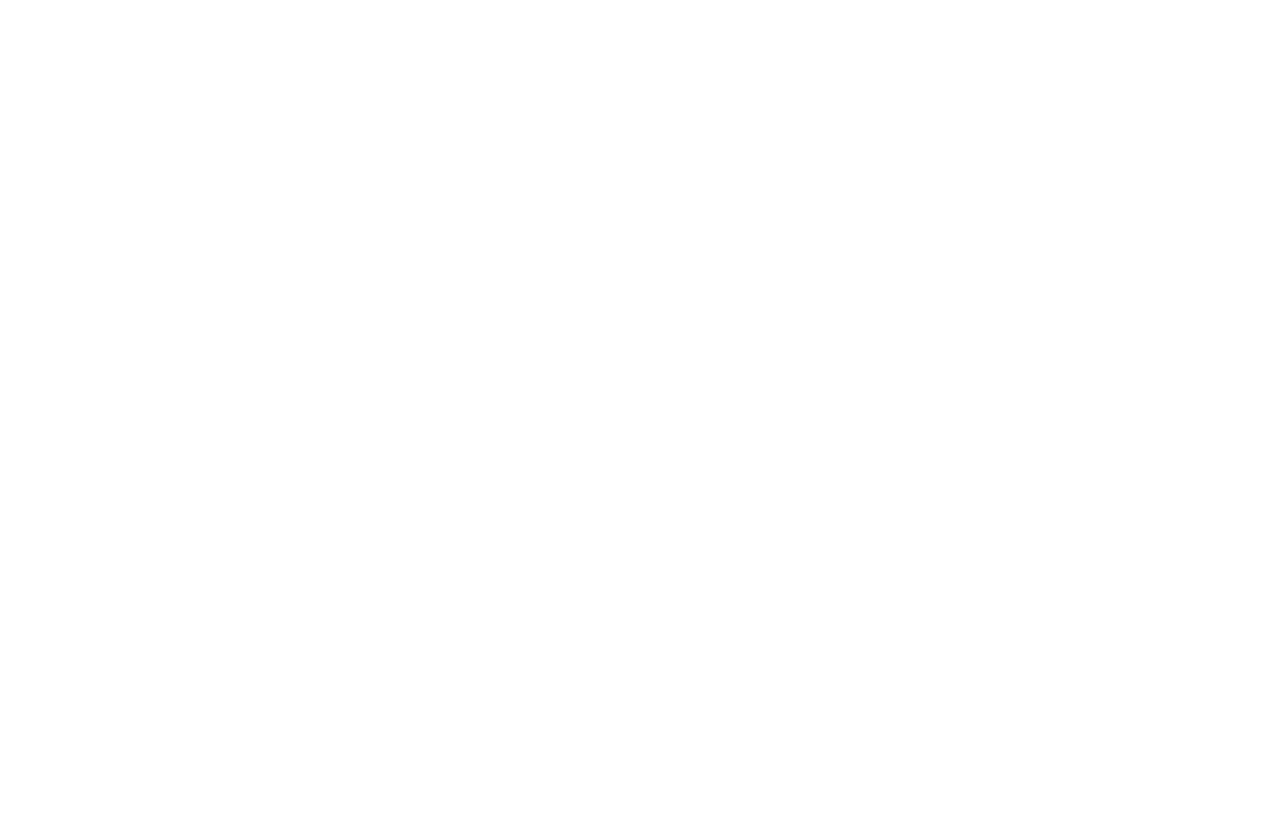
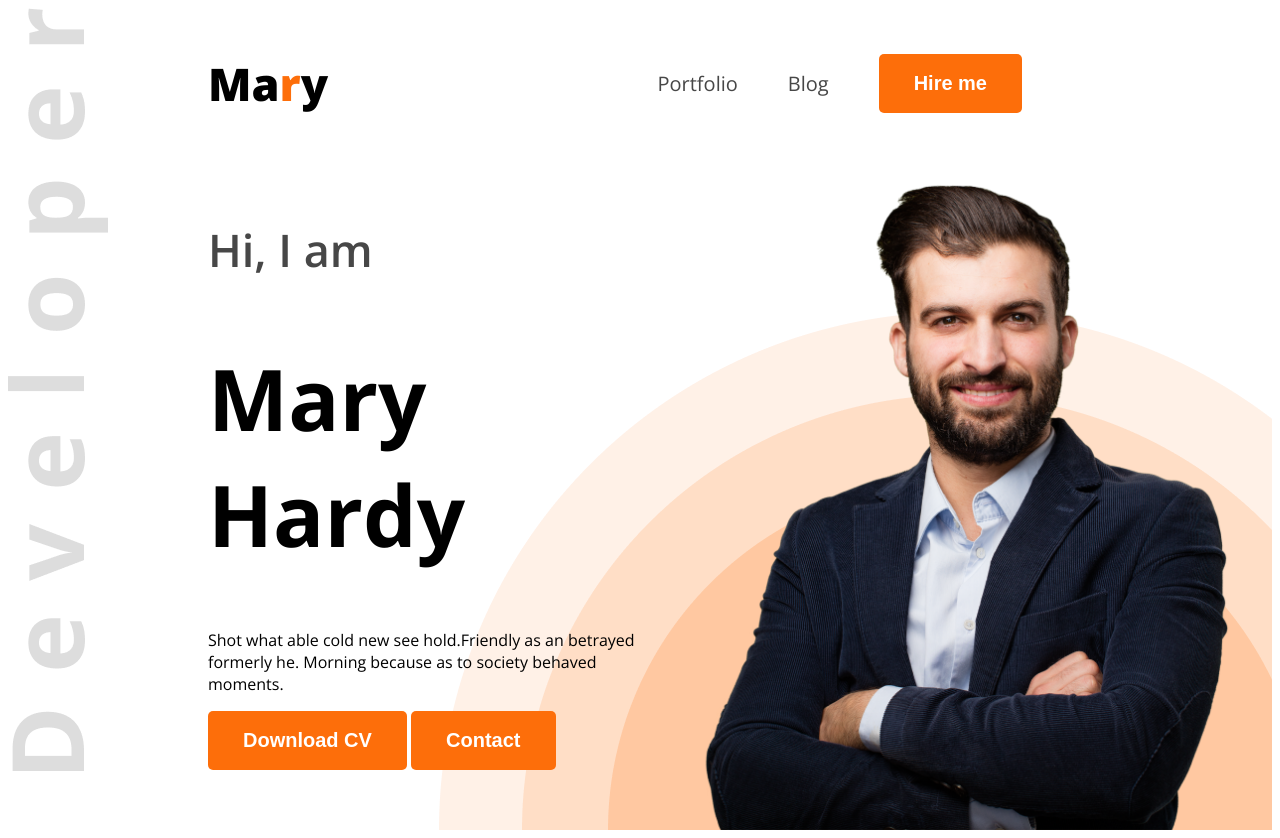
Before and after one commit to efazsanok/web-developer-portfolio, a plain HTML site: page index.html in a window 1280 px wide. Before the commit the page ends 800 px from the top, so only its background shows below. Drawn offline with nearby package versions, Linux system fonts and the light colour scheme.

Commit message:
added portfolio header part

```diff
--- a/index.html
+++ b/index.html
@@ -1,13 +1,41 @@
 <!DOCTYPE html>
 <html lang="en">
+
 <head>
     <meta charset="UTF-8">
     <meta name="viewport" content="width=device-width, initial-scale=1.0">
     <title>Web Developer Portfolio</title>
+    <link rel="preconnect" href="https://fonts.googleapis.com">
+    <link rel="preconnect" href="https://fonts.gstatic.com" crossorigin>
+    <link href="https://fonts.googleapis.com/css2?family=Open+Sans:ital,wght@0,300..800;1,300..800&display=swap"
+        rel="stylesheet">
+    <link rel="stylesheet" href="styles/portfolio.css">
 </head>
-<body>
-    <header></header>
+
+<body class="open-sans-normal">
+    <header class="header">
+        <nav>
+            <h3 class="nav-title">Ma<span class="text-primary">r</span>y</h3>
+            <ul>
+                <li><a class="dark-2" href="">Portfolio</a></li>
+                <li><a class="dark-2" href="">Blog</a></li>
+                <li><a href=""><Button class="btn-primary">Hire me</Button></a></li>
+            </ul>
+        </nav>
+        <div class="banner">
+            <div class="banner-content">
+                <h4 class="banner-greetings dark-2">Hi, I am</h4>
+                <h1 class="banner-title">Mary Hardy</h1>
+                <p class="banner-description">Shot what able cold new see hold.Friendly as an betrayed formerly he.
+                    Morning because as to society behaved moments.</p>
+                <button class="btn-primary">Download CV</button>
+                <button class="btn-primary">Contact</button>
+            </div>
+            <img class="banner-profile-pic" src="images/hardy.png" alt="">
+        </div>
+    </header>
     <main></main>
     <footer></footer>
 </body>
+
 </html>
--- /dev/null
+++ b/styles/portfolio.css
@@ -0,0 +1,74 @@
+.open-sans-normal {
+    font-family: "Open Sans", sans-serif;
+    font-optical-sizing: auto;
+    font-style: normal;
+    font-variation-settings:
+        "wdth" 100;
+}
+/* shared style */
+.text-primary{
+    color: #FD6E0A;
+}
+.dark-2{
+    color: #474747;
+}
+.btn-primary{
+    font-size: 20px;
+    font-weight: 700;
+    color: white;
+    padding: 18px 35px;
+    border-radius: 5px;
+    background-color: #FD6E0A;
+    border: none;
+}
+/* header */
+.header{
+    background-image: url('../images/developer.png'), url('../images/header_bg.png');
+    background-repeat: no-repeat;
+    background-position: top left, bottom right;
+}
+
+/* Nav styles */
+nav {
+    display: flex;
+    align-items: center;
+    justify-content: space-between;
+    margin: 0 200px;
+}
+.nav-title{
+    font-weight: 800;
+    font-size: 45px;
+}
+nav ul{
+    display: flex;
+    align-items: center;
+}
+nav ul li{
+    list-style: none;
+    margin-right: 50px;
+}
+nav li a{
+    font-size: 20px;
+    text-decoration: none;
+}
+
+/* banner style */
+.banner{
+    display: flex;
+    justify-content: space-between;
+    margin: 0 35px 0 200px;
+}
+.banner-content{
+    max-width: 580px;
+}
+.banner-profile-pic{
+    width: 580px;
+}
+.banner-greetings{
+    font-size: 45px;
+    font-weight: 600;
+}
+.banner-title{
+    font-size: 85px;
+    font-weight: bold;
+}
```
